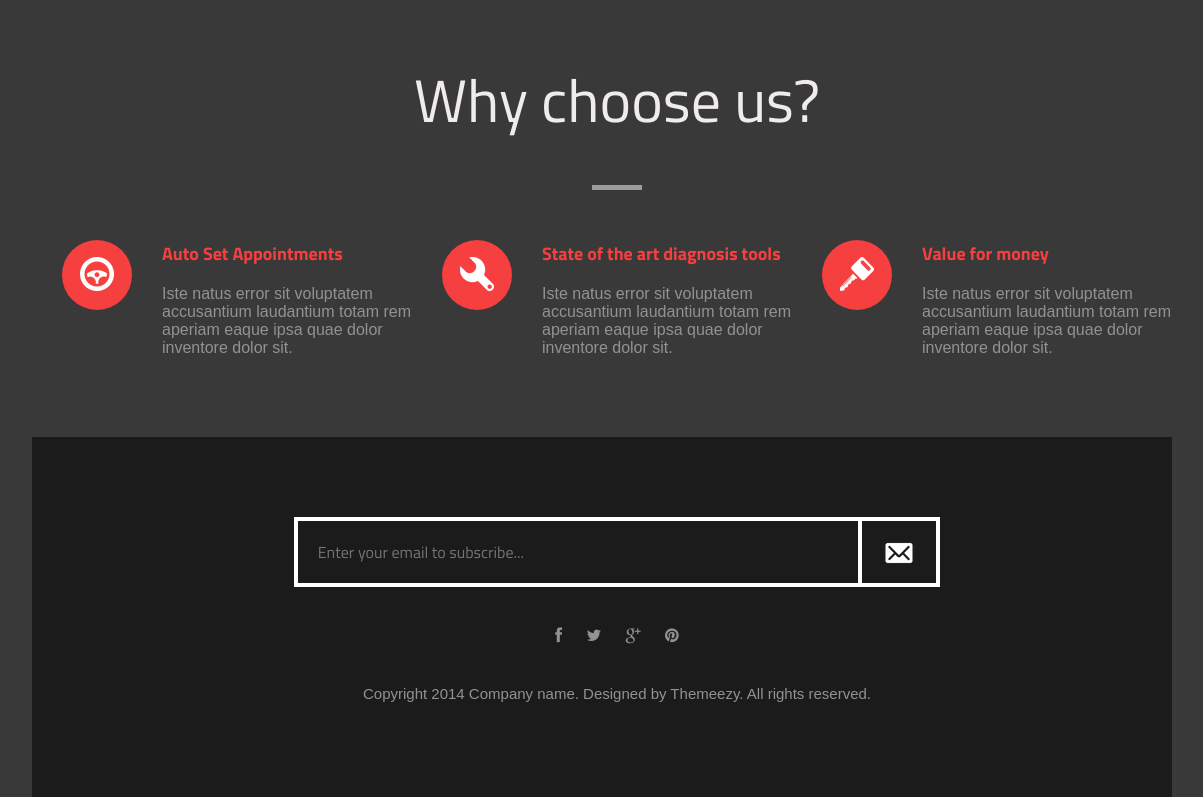
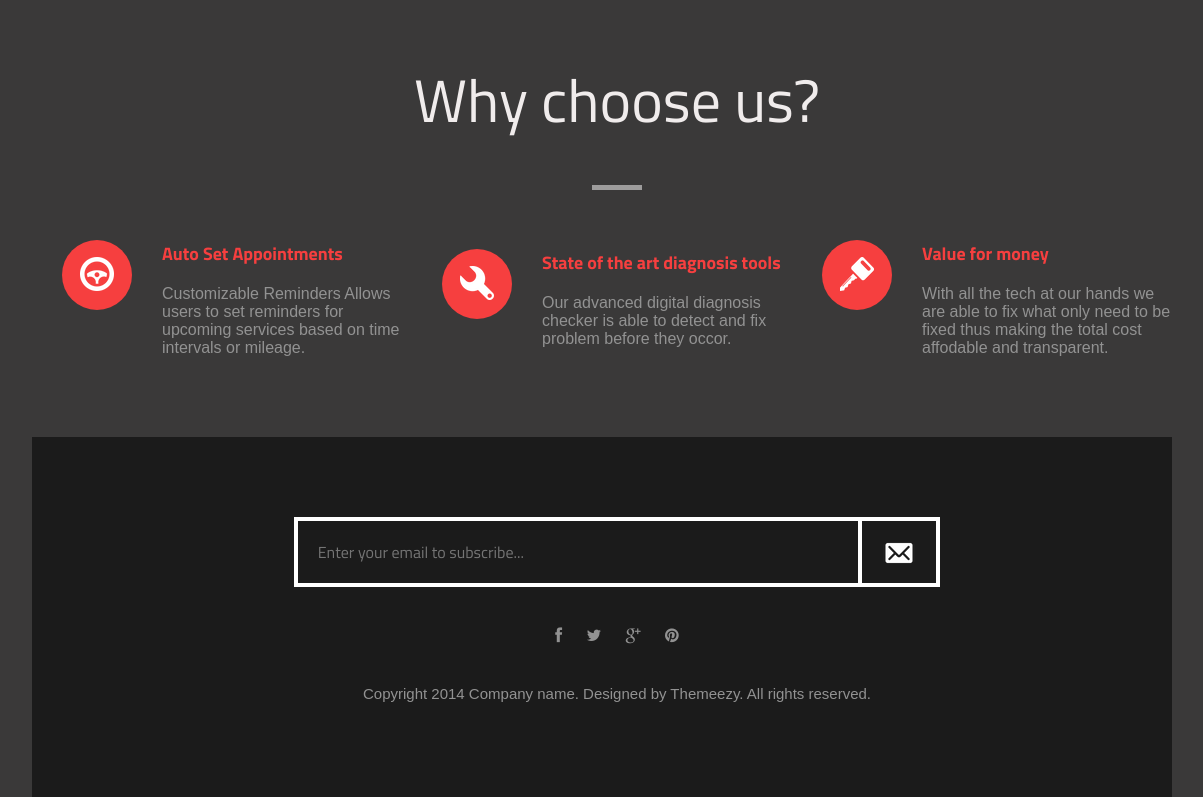
Before and after one commit to benzoic09/Vehicle_Maintenance_System, a Django app: page / in a window 1520 px wide; the page is wider, and only the part inside the window is pictured. Shown: the part 2180-2977 px from the top of that part, without its empty margins (223-1426 px from the left). Run offline with Django 4.2, Linux system fonts and the light colour scheme; some libraries are stand-ins or nearby versions.

Commit message:
index page update

```diff
--- a/vms/templates/index.html
+++ b/vms/templates/index.html
@@ -133,7 +133,7 @@
 										<img src="static/images/icon-wheel-white.png">
 									</div>
 									<h3 class="feature-title">Auto Set Appointments</h3>
-									<p>Iste natus error sit voluptatem accusantium laudantium totam rem aperiam eaque ipsa quae dolor inventore dolor sit.</p>
+									<p>Customizable Reminders Allows users to set reminders for upcoming services based on time intervals or mileage.</p>
 								</div>
 							</div>
 							<div class="col-md-4">
@@ -142,7 +142,7 @@
 										<img src="static/images/icon-wrench-white.png">
 									</div>
 									<h3 class="feature-title">State of the art diagnosis tools </h3>
-									<p>Iste natus error sit voluptatem accusantium laudantium totam rem aperiam eaque ipsa quae dolor inventore dolor sit.</p>
+									<p>Our advanced digital diagnosis checker is able to detect and fix problem before they occor.</p>
 								</div>
 							</div>
 							<div class="col-md-4">
@@ -151,7 +151,7 @@
 										<img src="static/images/icon-key-white.png">
 									</div>
 									<h3 class="feature-title">Value for money</h3>
-									<p>Iste natus error sit voluptatem accusantium laudantium totam rem aperiam eaque ipsa quae dolor inventore dolor sit.</p>
+									<p>With all the tech at our hands we are able to fix what only need to be fixed thus making the total cost affodable and transparent.</p>
 								</div>
 							</div>
 						</div> <!-- .row -->
--- a/vms/templates/products.html
+++ b/vms/templates/products.html
@@ -26,7 +26,7 @@
                 {% endif %}
             </td>
             <td>{{ product.name }}</td>
-            <td>${{ product.price }}</td>
+            <td>KES{{ product.price }}</td>
             <td><a href="{% url 'edit_product' product.id %}">Edit</a></td>
             <td><a href="{% url 'delete_product' product.id %}">Delete</a></td>
         </tr>
--- a/vms/templates/services.html
+++ b/vms/templates/services.html
@@ -28,7 +28,7 @@
                             {% endif %}
                         </td>
                         <td>{{ product.name }}</td>
-                        <td>${{ product.price }}</td>
+                        <td>KES{{ product.price }}</td>
                     </tr>
                 {% endfor %}
             </tbody>
@@ -42,7 +42,7 @@
                     <li>{{ product.name }} - ${{ product.price }}</li>
                 {% endfor %}
             </ul>
-            <h3>Total: ${{ total }}</h3>
+            <h3>Total: KES{{ total }}</h3>
             <button type="submit" name="action" value="send_email">Checkout/Email</button>
         {% endif %}
     </form>
```
